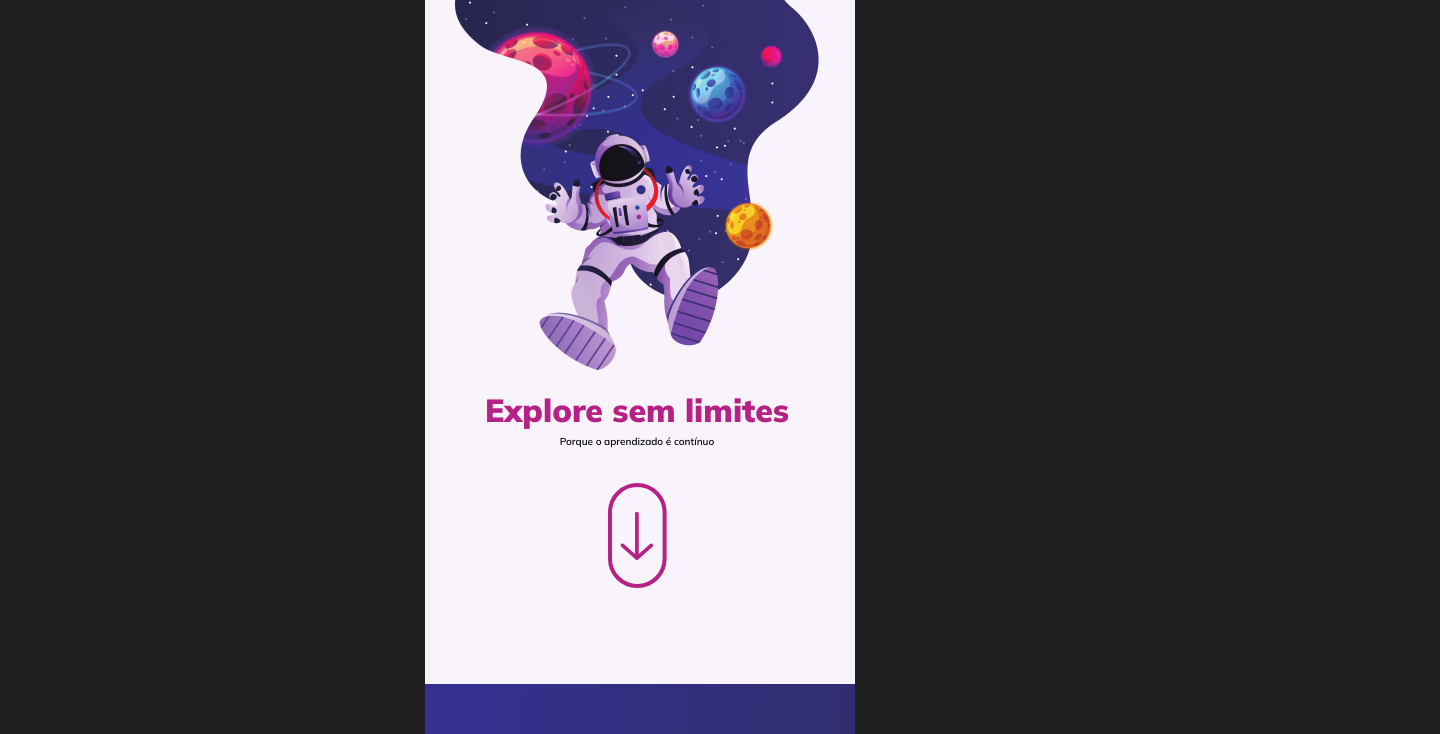
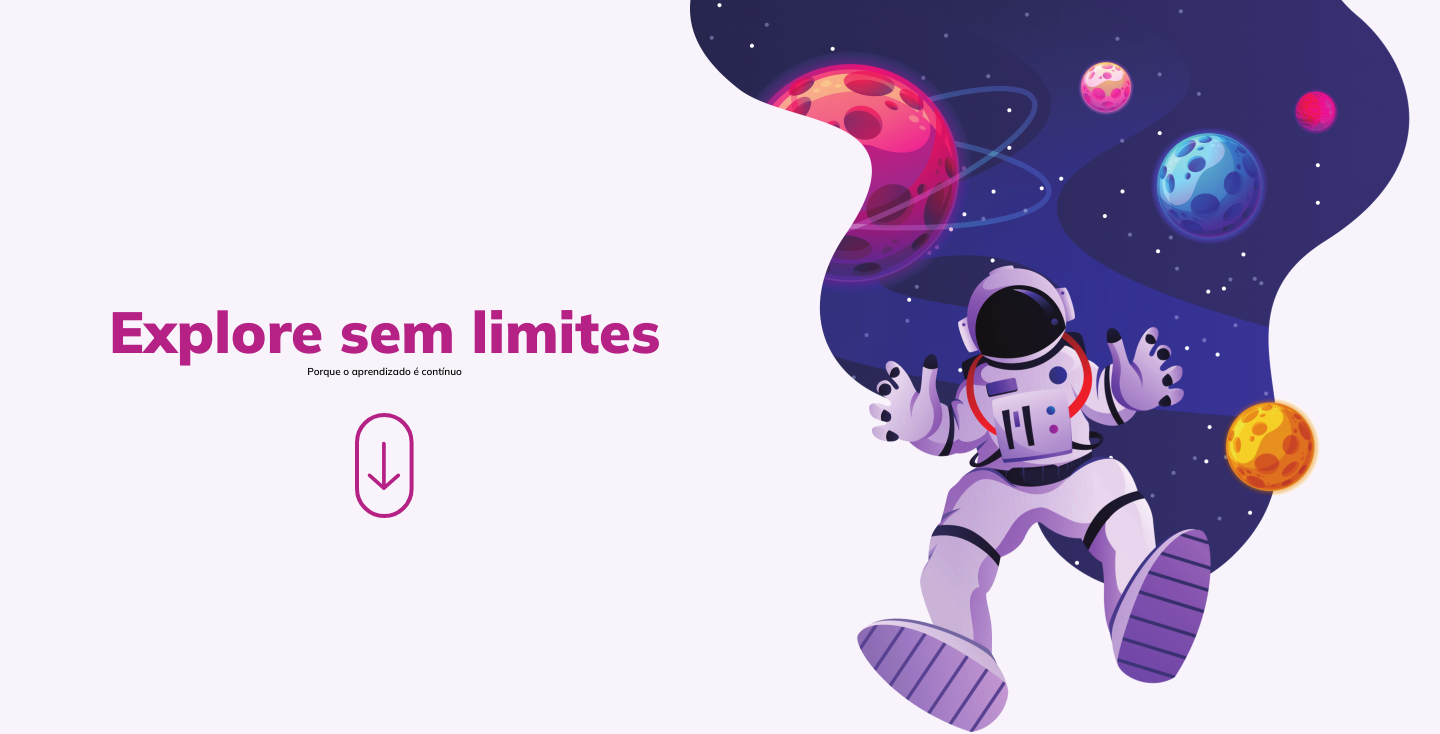
Before and after one commit to DanySGlez/explorer-explore-sem-limites, a plain HTML site: page index.html in a window 1280 px wide. Shown: the top 734 px of the page, 1440 px wide, since content can reach past the window. Drawn offline with Linux system fonts and the light colour scheme.

Commit message:
style css

```diff
--- a/index.html
+++ b/index.html
@@ -21,11 +21,16 @@
   <body>
     <div class="page">
       <header>
-        <img
+        <img class="logo-small"
           src="./assets/header-small.png"
           alt=""
         />
+        <img class="logo-big"
+          src="./assets/header-big.png"
+          alt=""
+        />
 
+        <div class="text">
           <h1>
             Explore sem limites
           </h1>
@@ -38,6 +43,7 @@
             src="./assets/arrow.svg"
             alt=""
           />
+        </div>
       </header>
 
       <main>
--- a/style.css
+++ b/style.css
@@ -30,6 +30,7 @@ body {
 
 .page {
   width: 43rem;
+  /* width: clamp(43rem, 30rem + 60vw, 144rem);*/
 
   margin: 0 auto;
 
@@ -37,8 +38,13 @@ body {
   align-items: center;
 }
 
-img {
+.logo-small {
   max-width: 100%;
+  margin-bottom: 1.7rem;
+}
+
+.logo-big {
+  display: none;
 }
 
 header {
@@ -50,7 +56,9 @@ header {
 }
 
 header h1 {
-  margin-top: 1.7rem;
+  margin: 0 auto;
+  width: fit-content;
+
 
   font-weight: 900;
   font-size: var(--fs-heading);
@@ -60,7 +68,9 @@ header h1 {
 }
 
 header p {
-  margin-top: 5px;
+  padding-top: 5px;
+  margin: 0 auto;
+  width: fit-content;
 }
 
 .arrow {
@@ -237,3 +247,54 @@ footer {
 
   height: 7.8rem;
 }
+
+@media (min-width: 900px) {
+  :root {
+    font-size: 62.5%;
+    --fs-heading: 5.8rem;
+    --fs-heading-secundary: 3.5rem;
+    --fs-heading-form: 4.2rem;
+    --fs-paragraph-primary: 3.2rem;
+    --fs-paragraph-secundary: 1.9rem;
+    --fs-paragraph-form: 1.6rem;
+    --fs-button: 1.4rem;
+  }
+
+  .page {
+    width: 144rem;
+
+  }
+
+  header {
+    display: flex;
+    flex-direction: row-reverse;
+    gap: 2.8rem;
+    justify-content: space-between;
+
+    padding: 0 3rem 0 10.9rem;
+  }
+
+  .logo-big {
+    display: flex;
+
+    max-width: 100%;
+
+    margin-bottom: 10.3rem;
+  }
+
+  .logo-small {
+    display: none;
+  }
+
+  .text {
+
+  }
+
+  header h1 {
+    margin: 31.2rem 0 0.8rem;
+  }
+
+  header p {
+
+  }
+}
```
Lines whose indentation alone changed are shown as unchanged.
